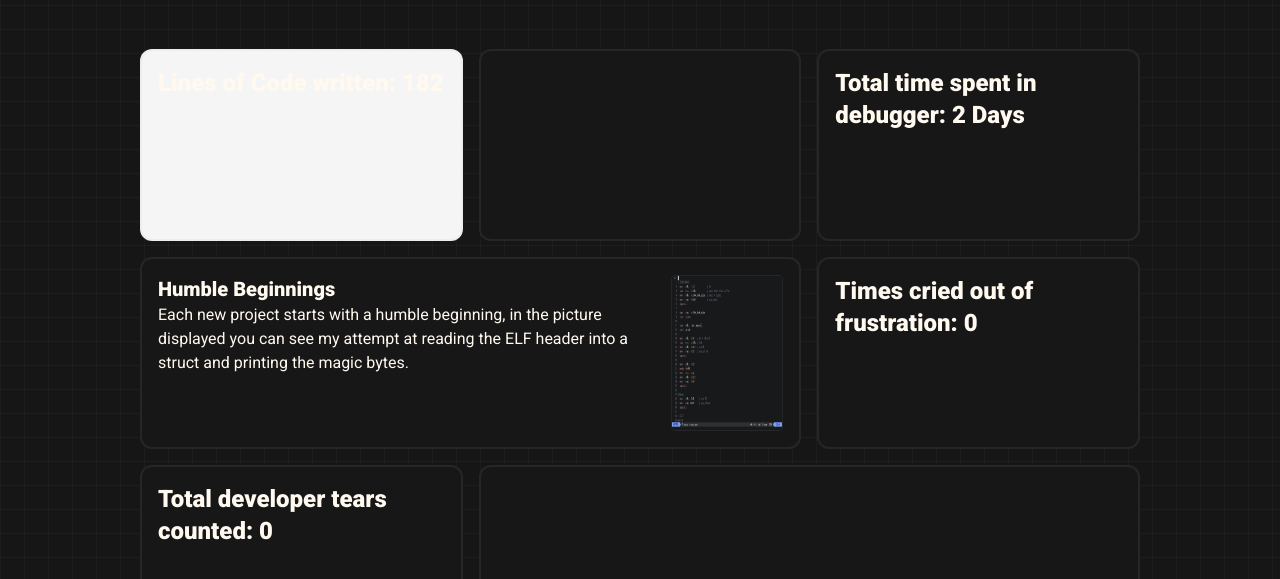
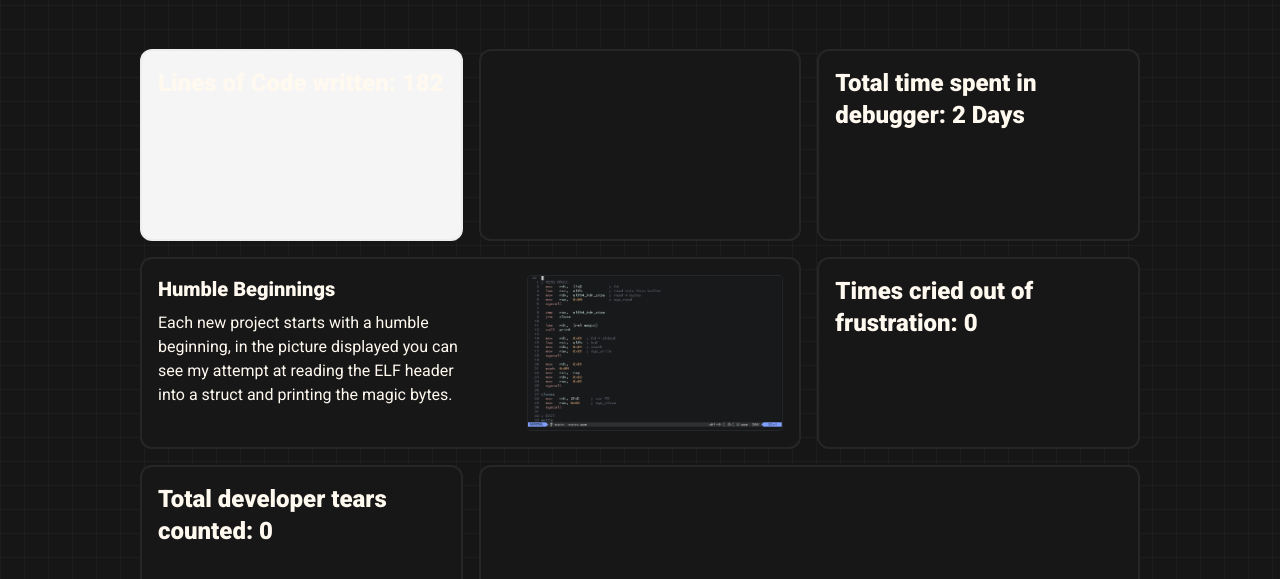
Before and after one commit to DeLuks2006/ASM-HTTP-Webp, a plain HTML site: page index.html in a window 1280 px wide. Shown: the part 163-742 px from the top of the page. Drawn offline with nearby package versions, Linux system fonts and the light colour scheme.

Commit message:
Fix image & text not split in center

```diff
--- a/index.html
+++ b/index.html
@@ -70,14 +70,14 @@
       <p class="text-2xl font-semibold">Total time spent in debugger: 2 Days</p>
     </div>
     <div id=4 class="row-span-1 rounded-xl border-2 border-slate-400/10 p-4 bg-neutral-900 col-span-2 flex flex-row">
-      <div id="txt" class="flex flex-col shrink">
-        <h2 class="text-xl font-semibold">Humble Beginnings</h2>
+      <div id="txt" class="flex flex-col flex-1">
+        <h2 class="text-xl font-semibold pb-2">Humble Beginnings</h2>
         <p>
           Each new project starts with a humble beginning, in the picture displayed you can see my attempt at reading
           the ELF header into a struct and printing the magic bytes.
         </p>
       </div>
-      <div id="image" class="flex grow-[2]">
+      <div id="image" class="flex flex-1 justify-end">
         <img src="./images/magic.png" alt="img" class="w-64 h-auto rounded border border-slate-400/10"
           onclick="this.requestFullscreen()">
       </div>
@@ -92,5 +92,4 @@
     </div>
   </div>
 </body>
-
 </html>
```
Also changed, not shown: images/screenshot.png (added), 1 other file.
